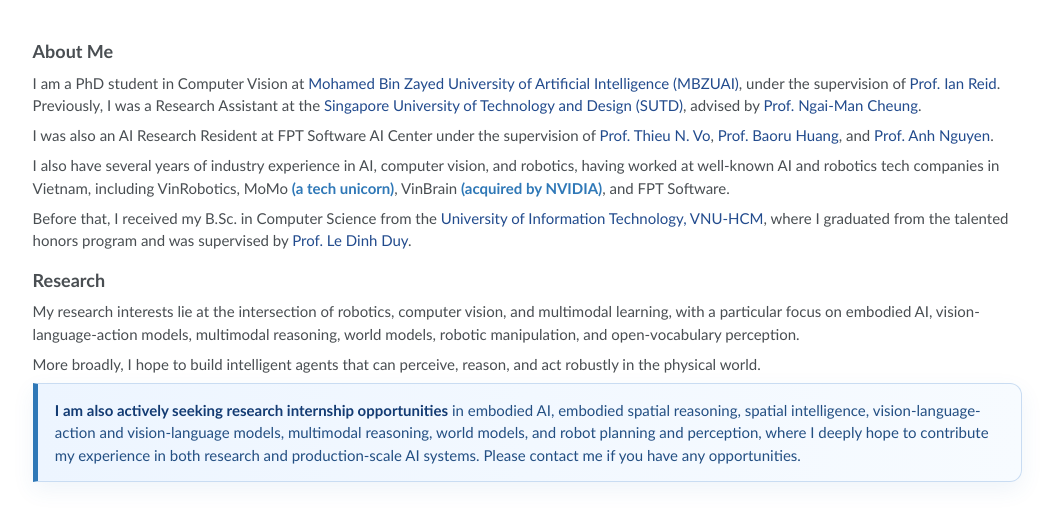
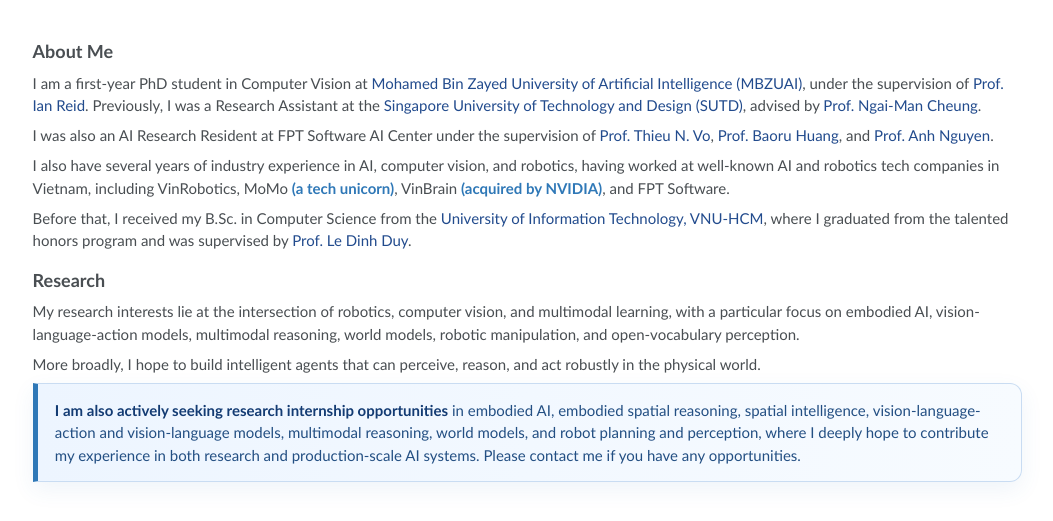
Before and after one commit to vovantuan1999a/tuanvovan, a Jekyll site: the page built from _pages/includes/intro.md, in a window 1280 px wide. Shown: the top 521 px of the page, without its empty margins (104-1157 px from the left). Built offline with Jekyll 4.4.1, drawn with Linux system fonts in a browser that asks for light colours; nearby versions of some CDN libraries; our own code applies the rules of GitHub Pages for plain Markdown files; a style sheet for code colours, icons or effects is not loaded.

Commit message:
update intro

```diff
--- a/_pages/includes/intro.md
+++ b/_pages/includes/intro.md
@@ -1,7 +1,7 @@
 <h2>About Me</h2>
 
 <p>
-  I am a PhD student in Computer Vision at
+  I am a first-year PhD student in Computer Vision at
   <a href="https://mbzuai.ac.ae/">Mohamed Bin Zayed University of Artificial Intelligence (MBZUAI)</a>,
   under the supervision of
   <a href="https://scholar.google.com/citations?user=ATkNLcQAAAAJ&hl=en">Prof. Ian Reid</a>.
```
Also changed, not shown: images/595858614_4374600766118504_5503979037935676712_n.jpg (added), images/Screenshot 2026-04-20 at 1.01.08 PM.png (added), images/Screenshot 2026-04-20 at 12.02.41 PM.png (added), images/Screenshot 2026-04-20 at 12.34.03 PM.png (added), images/Screenshot 2026-04-20 at 12.46.45 PM.png (added), images/Screenshot 2026-04-20 at 12.52.52 PM.png (added), images/Screenshot 2026-04-20 at 12.54.48 PM.png (added), 1 other file.
